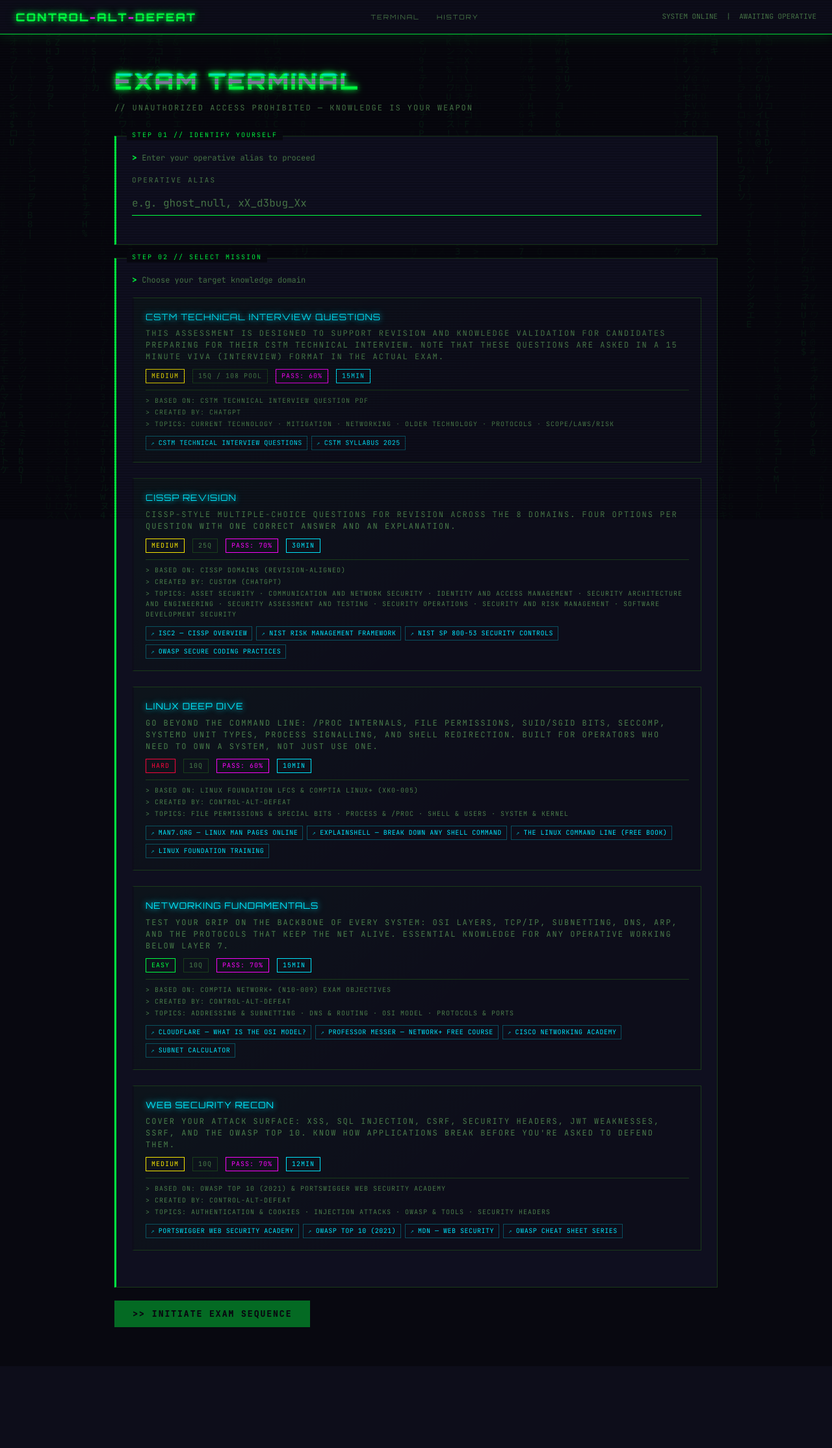
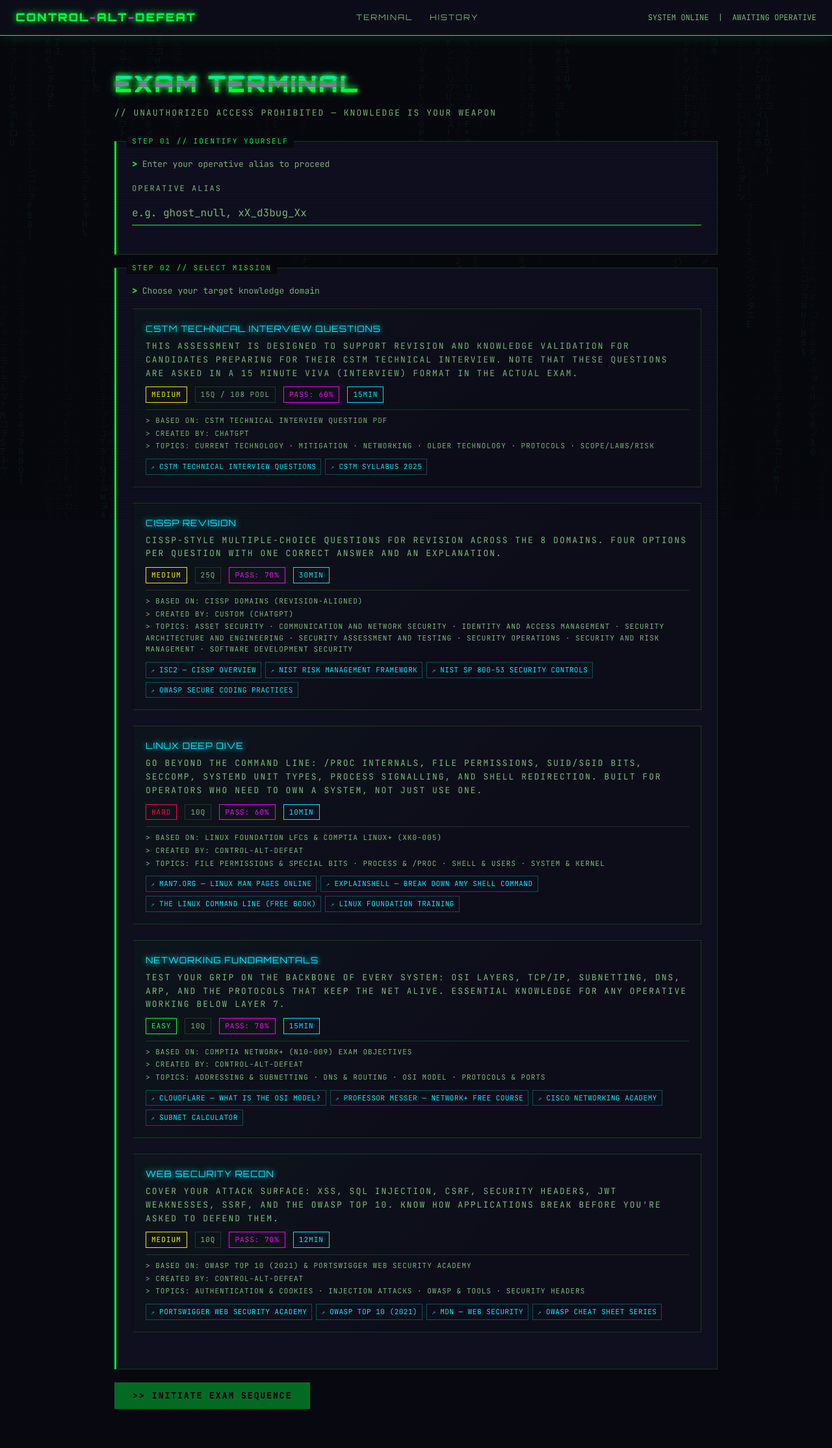
Before and after one commit to RedcentricCyber/Control-Alt-Defeat, a Flask app: page / in a window 1280 px wide. Shown: the whole page at 65% size. Before the commit the page ends 2043 px from the top, so only its background shows below. Run offline with Flask 3, Linux system fonts and the light colour scheme; data comes from the database, SQL or seed files in the repository; some libraries are stand-ins or nearby versions.

Commit message:
Improve font readability across the UI
- Brighten --text-dim from #4a7a4a to #7ab87a for better contrast
- Increase body font size from 14px to 15px with improved line-height
- Halve scanline overlay opacity (0.15 → 0.07) to reduce visual noise
- Bump all sub-12px font sizes up to readable minimums (8/9px → 10px,
  10px → 11-12px, 11px → 12-13px) across nav, panels, exam cards,
  question map, timers, history table, category breakdown, and results
- Increase option-text from 14px to 15px and option-letter from 11px to 13px

https://claude.ai/code/session_01VgMuNo5KyDp1tDGA73fgu2

```diff
--- a/app/static/css/cyberpunk.css
+++ b/app/static/css/cyberpunk.css
@@ -14,7 +14,7 @@
   --neon-yellow:   #ffe600;
   --neon-red:      #ff003c;
   --text-primary:  #c8ffc8;
-  --text-dim:      #4a7a4a;
+  --text-dim:      #7ab87a;
   --border-dim:    #1a3a1a;
   --border-bright: #00ff41;
   --glow-green:    0 0 8px #00ff41, 0 0 20px #00ff4155;
@@ -33,8 +33,8 @@ body {
   background-color: var(--bg-primary);
   color: var(--text-primary);
   font-family: var(--font-mono);
-  font-size: 14px;
-  line-height: 1.6;
+  font-size: 15px;
+  line-height: 1.7;
   min-height: 100vh;
   overflow-x: hidden;
   -webkit-font-smoothing: antialiased;
@@ -50,8 +50,8 @@ body::before {
     0deg,
     transparent,
     transparent 2px,
-    rgba(0, 0, 0, 0.15) 2px,
-    rgba(0, 0, 0, 0.15) 4px
+    rgba(0, 0, 0, 0.07) 2px,
+    rgba(0, 0, 0, 0.07) 4px
   );
   pointer-events: none;
   z-index: 9999;
@@ -107,7 +107,7 @@ header {
 
 .nav-link {
   font-family: var(--font-display);
-  font-size: 10px;
+  font-size: 12px;
   letter-spacing: 2px;
   color: var(--text-dim);
   text-decoration: none;
@@ -123,7 +123,7 @@ header {
 }
 
 .nav-status {
-  font-size: 11px;
+  font-size: 12px;
   color: var(--text-dim);
   text-align: right;
 }
@@ -147,7 +147,7 @@ header {
 
 .page-subtitle {
   color: var(--text-dim);
-  font-size: 12px;
+  font-size: 13px;
   letter-spacing: 2px;
   margin-bottom: 32px;
 }
@@ -169,7 +169,7 @@ header {
   left: 16px;
   background: var(--bg-primary);
   padding: 0 8px;
-  font-size: 10px;
+  font-size: 11px;
   color: var(--neon-green);
   letter-spacing: 2px;
   text-transform: uppercase;
@@ -187,7 +187,7 @@ header {
   gap: 8px;
   margin-bottom: 8px;
   color: var(--text-dim);
-  font-size: 12px;
+  font-size: 13px;
 }
 
 .prompt-line::before {
@@ -267,22 +267,22 @@ header {
 }
 
 .exam-desc {
-  font-size: 12px;
+  font-size: 13px;
   color: var(--text-dim);
   margin-bottom: 10px;
-  line-height: 1.5;
+  line-height: 1.6;
 }
 
 .exam-meta {
   display: flex;
   gap: 12px;
-  font-size: 11px;
+  font-size: 12px;
 }
 
 .tag {
   padding: 2px 8px;
   border: 1px solid;
-  font-size: 10px;
+  font-size: 11px;
   letter-spacing: 1px;
   text-transform: uppercase;
 }
@@ -298,7 +298,7 @@ header {
 
 label {
   display: block;
-  font-size: 11px;
+  font-size: 12px;
   color: var(--text-dim);
   letter-spacing: 2px;
   text-transform: uppercase;
@@ -1135,7 +1135,7 @@ a.history-row-link:hover {
   margin-top: 10px;
   padding-top: 8px;
   border-top: 1px solid var(--border-dim);
-  font-size: 10px;
+  font-size: 11px;
   color: var(--text-dim);
   letter-spacing: 1px;
   line-height: 1.6;
@@ -1150,7 +1150,7 @@ a.history-row-link:hover {
 
 .exam-link {
   display: inline-block;
-  font-size: 10px;
+  font-size: 11px;
   color: var(--neon-cyan);
   text-decoration: none;
   border: 1px solid rgba(0,229,255,0.3);
@@ -1166,7 +1166,7 @@ a.history-row-link:hover {
   text-shadow: var(--glow-cyan);
 }
 
-.exam-link::before { content: '↗ '; font-size: 9px; opacity: 0.7; }
+.exam-link::before { content: '↗ '; font-size: 10px; opacity: 0.7; }
 
 /* ── Countdown timer ────────────────────────────────────────── */
 .exam-timer {
```
Also changed, not shown: other parts of app/static/css/cyberpunk.css (+32 -32 lines).
